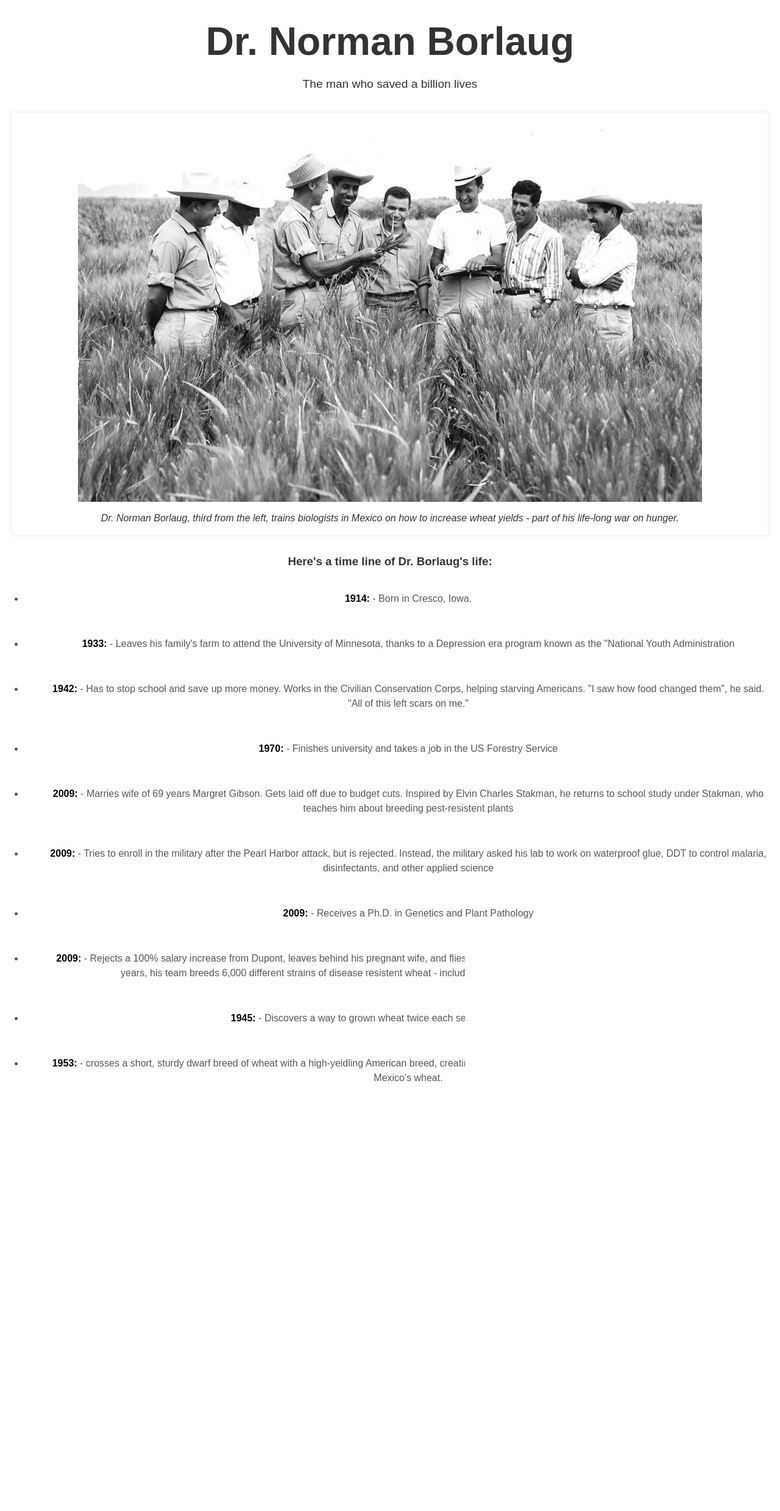
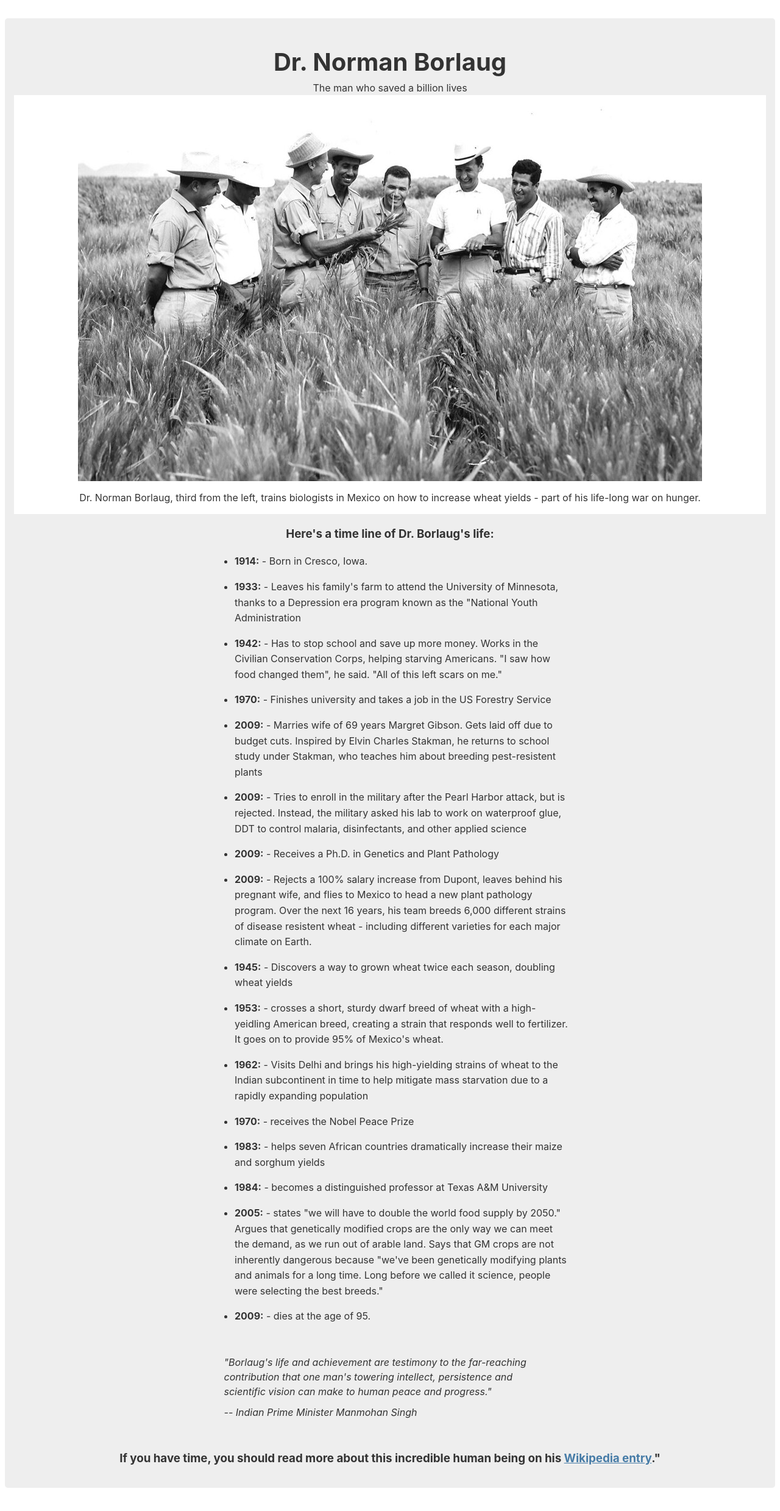
Before and after one commit to Derrick-MUGISHA/Build-a-Tribute-Page-Assignment-, a plain HTML site: page index.html in a window 1280 px wide. Shown: the whole page at 61% size. Drawn offline with Linux system fonts and the light colour scheme.

Commit message:
Build a Tribute Page (Assignment)

```diff
--- a/stylee.css
+++ b/stylee.css
@@ -1,119 +1,105 @@
-/* General Reset */
-* {
-    margin: 0;
-    padding: 0;
-    box-sizing: border-box;
-    font-family: 'Arial', sans-serif;
+/* General resets styles */
+html {
+    font-size: 10px;
 }
-body{
-    font-family: -apple-system, BlinkMacSystemFont, 'Segoe UI', Roboto, 'Helvetica Neue', Arial, sans-serif;
+
+body {
+    font-family: -apple-system, BlinkMacSystemFont, 'Segoe UI', 'Roboto', 'Helvetica Neue', Arial, sans-serif;
+    font-size: 1.6rem;
     line-height: 1.5;
+    text-align: center;
     color: #333;
     margin: 0;
-    padding: 0;
-    text-align:center;
-    text-align: 1.6rem;
 }
+
+h1 {
+    font-size: 4rem;
+    margin-bottom: 0;
+}
+
+@media (max-width: 460px) {
+    h1 {
+        font-size: 3.5rem;
+        line-height: 1.2;
+    }
+}
+
+h2 {
+    font-size: 3.25rem;
+}
+
+a {
+    color: #477ca7;
+}
+
+a:visited {
+    color: #74638f;
+}
+
 #main {
-    max-width: var(--max-width);
+    margin: 30px 8px;
+    padding: 15px;
+    border-radius: 5px;
+    background: #eee;
+}
+
+@media (max-width: 460px) {
+    #main {
+        margin: 0;
+    }
+}
+
+/* Image styles */
+#img-div {
+    background: white;
+    padding: 10px;
+    margin: 0;
+}
+
+#image {
+    max-width: 100%;
+    display: block;
+    height: auto;
     margin: 0 auto;
-    padding: 20px;
+}
+
+#img-caption {
+    margin: 15px 0 5px 0;
+}
+
+/* Timeline section */
+#tribute-info {
+    max-width: 550px;
+    margin: 0 auto 50px auto;
+    font-size: 18.72px;
+}
+
+#tribute-info > h3 {
+    margin: 50px 0;
     text-align: center;
-    /*background-color: #f1f1f1;*/
 }
-/* header styleeing*/
-h1{
-    font-size: 4rem;
-    margin-bottom: 0.5rem;
-    color: var(--primary-color);
+
+ul {
+    max-width: 550px;
+    margin: 0 auto 50px auto;
+    text-align: left;
+    line-height: 25.6px;
+    font-size: 16px;
 }
-h1+span{
-    display: block;
-    font-size: 1.2rem;
-    margin-bottom: 2rem;
-    color: var(--secondary-color);
+
+li {
+    margin: 16px 0;
 }
-#img-div{
-    background: white;
-    padding: 15px;
-    margin: 30px 0;
-    border-radius: 2px;
-    box-shadow: 0 0 10px rgba(0, 0, 0, 0.1);
-}
-#image{
-        max-width: 100%;
-        height: auto;
-        display: block;
-        margin: 0 auto;
-}
-#img-caption{
-    margin-top: 15px;
+
+/* Blockquote styles */
+blockquote {
     font-style: italic;
-    color: var(--secondary-color);
-}
-/* Timeline section styles */
-#timeline{
-    max-width: 800px;
-    margin: 0 auto;
+    max-width: 545px;
+    margin: 0 auto 50px auto;
     text-align: left;
 }
 
-#timeline h2{
-    text-align: center;
-    margin: 40px 0 25px;
+cite {
+    display: block;
+    margin-top: 1rem;
 }
-
-#timeline ul{
-    padding-left: 40px;
-    max-width: 500px;
-    margin: 0 auto;
-    padding:  0 0 0 40px;
-    list-style: none;
-    font-size: 16px;
-    line-height: 25.6px;
-    text-align: left;
-    height: 1161.6px;
-    width: 550px;
-    margin: 0 252px 50px 252px;
-    list-style-type: disc;
-    list-style-position: outside;
-}
-
-#Tribute-info li {
-    margin: 20px 0;
-    color: rgb(88, 87, 87);
-    font-size: 16px;
-    position: relative;
-    padding: 15px 0 15px 40px;
-    margin-left: 20px;
-    margin-bottom: 10px;
-}
-#tribute-info li {
-    font-size: 16px;
-    line-height: 25.6px;
-    text-align: left;
-    word-spacing: 0px;
-    height: 25.6px;
-    width: 550px;
-    margin: 16px 0 16px 0;
-    display: list-item;
-    list-style-type: disc;
-    list-style-position: outside;
-}
-
-#Tribute-info li strong {
-    color: black;
-
-}
-/* Blockquote styles */
-blockquote{
-    font-style: italic;
-    max-width: 600px;
-    margin: 40px auto 20px;
-    padding: 20px;
-    color: rgb(88, 87, 87);
-}
-#cite{
-    margin-top: 5px;
-    align-items: left;
-}
```
